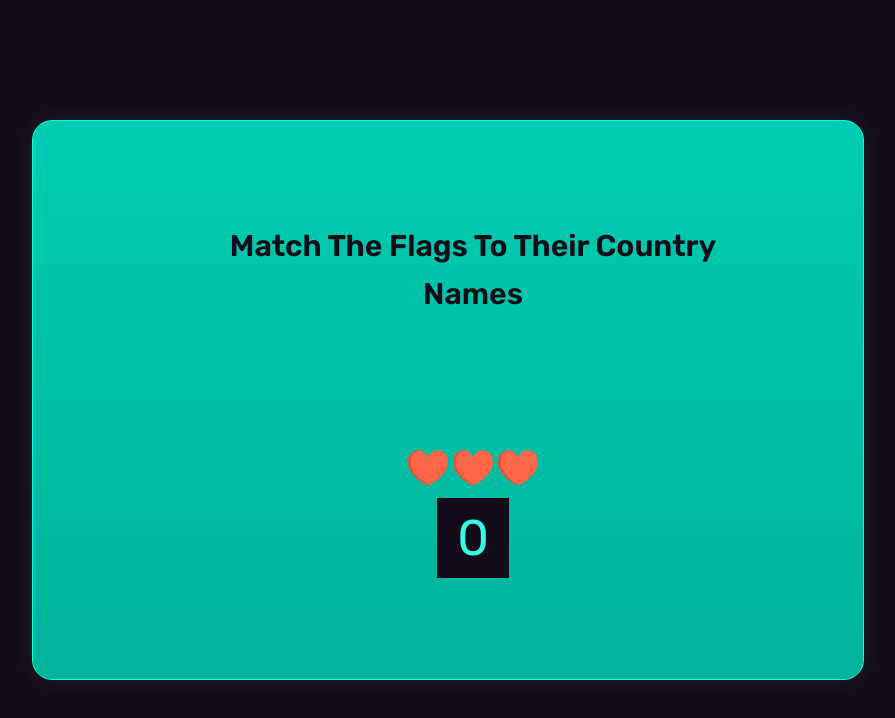
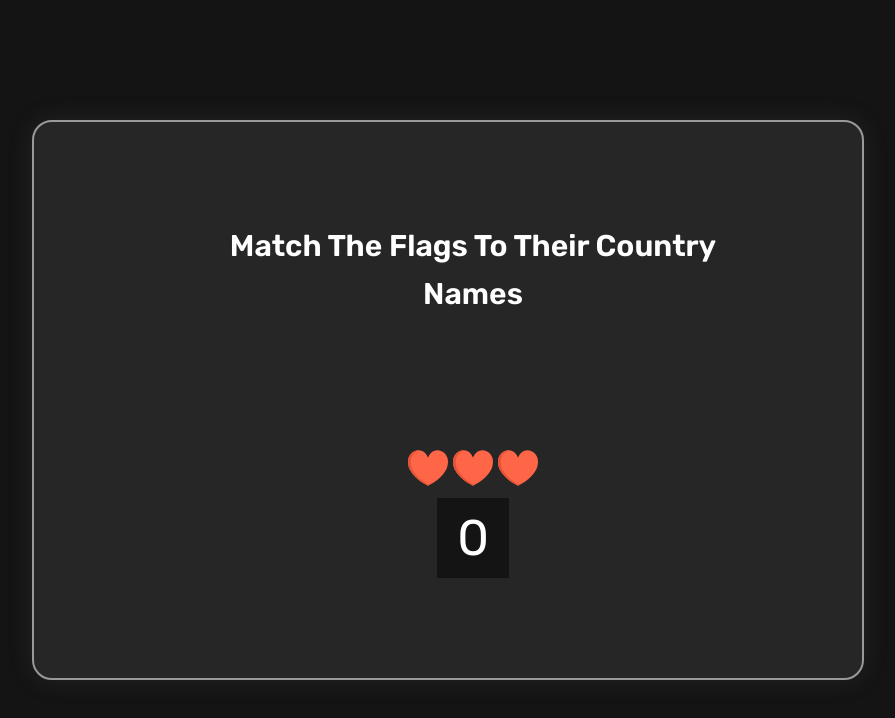
Before and after one commit to JavierLMB/MatchTheFlag, a website built with Parcel: page index.html in a window 1280 px wide. Both pictures are taken after a click on the element "Start". Shown: the whole page, without its empty margins (192-1087 px from the left). Built offline with nearby package versions, Linux system fonts and the light colour scheme; no server answers.

Commit message:
"design color changes"

```diff
--- a/src/sass/global/_base.scss
+++ b/src/sass/global/_base.scss
@@ -45,9 +45,10 @@ body {
   height: 100vh;
   line-height: 1.6;
   // color: hsl(230, 5%, 15%);
-  color: #140c18;
+  color: hsl(0, 0%, 100%);
   // background: hsl(230, 5%, 5%);
-  background: #140c18;
+  // background: #140c18;
+  background: hsl(0, 0%, 8%);
   background-size: cover;
   background-repeat: no-repeat;
   min-height: calc(100vh - 2 * 4vw);
--- a/src/sass/global/_components.scss
+++ b/src/sass/global/_components.scss
@@ -64,8 +64,8 @@
 
   &__count {
     font-size: 5rem;
-    background: #140c18;
-    color: hsl(172, 100%, 60%);
+    background: hsl(0, 0%, 8%);
+    color: hsl(0, 0%, 100%);
     padding: 0rem 2rem;
   }
 
@@ -160,7 +160,7 @@
     text-align: center;
     text-decoration: none;
     transition: background-color 0.3s ease;
-    color: white;
+    color: hsl(0, 0%, 100%);
     background-color: #2ecc71;
 
     &:hover {
--- a/src/sass/global/_layout.scss
+++ b/src/sass/global/_layout.scss
@@ -13,12 +13,13 @@
   padding: 2rem 10rem 2rem 15rem;
   // background: hsl(172, 60%, 65%);
   // background: hsl(172, 100%, 30%);
-  background: linear-gradient(hsl(172, 100%, 40%) 0%, hsl(172, 100%, 35%) 100%);
+  // background: linear-gradient(hsl(172, 100%, 40%) 0%, hsl(172, 100%, 35%) 100%);
+  background: hsl(0, 0%, 15%);
   // backdrop-filter: blur(10px);
   border-radius: 20px;
   // border: 10px solid hsl(172, 100%, 30%);
-  border: 1px solid hsl(172, 100%, 50%);
-  // border: 2px solid rgba(255, 255, 255, 1);
+  // border: 1px solid hsl(172, 100%, 50%);
+  border: 2px solid hsl(0, 0%, 60%);
   box-shadow: $shadow-glass;
 
   &__main--title {
@@ -98,8 +99,8 @@
     place-items: center;
     will-change: transform;
     transition: transform 450ms;
-    background: #140c18;
-    color: hsl(172, 100%, 60%);
+    background: hsl(0, 0%, 8%);
+    color: hsl(0, 0%, 100%);
     // border: 1px solid hsl(172, 100%, 50%);
 
     &--container {
```
Also changed, not shown: css/main.css, 1 other file.
